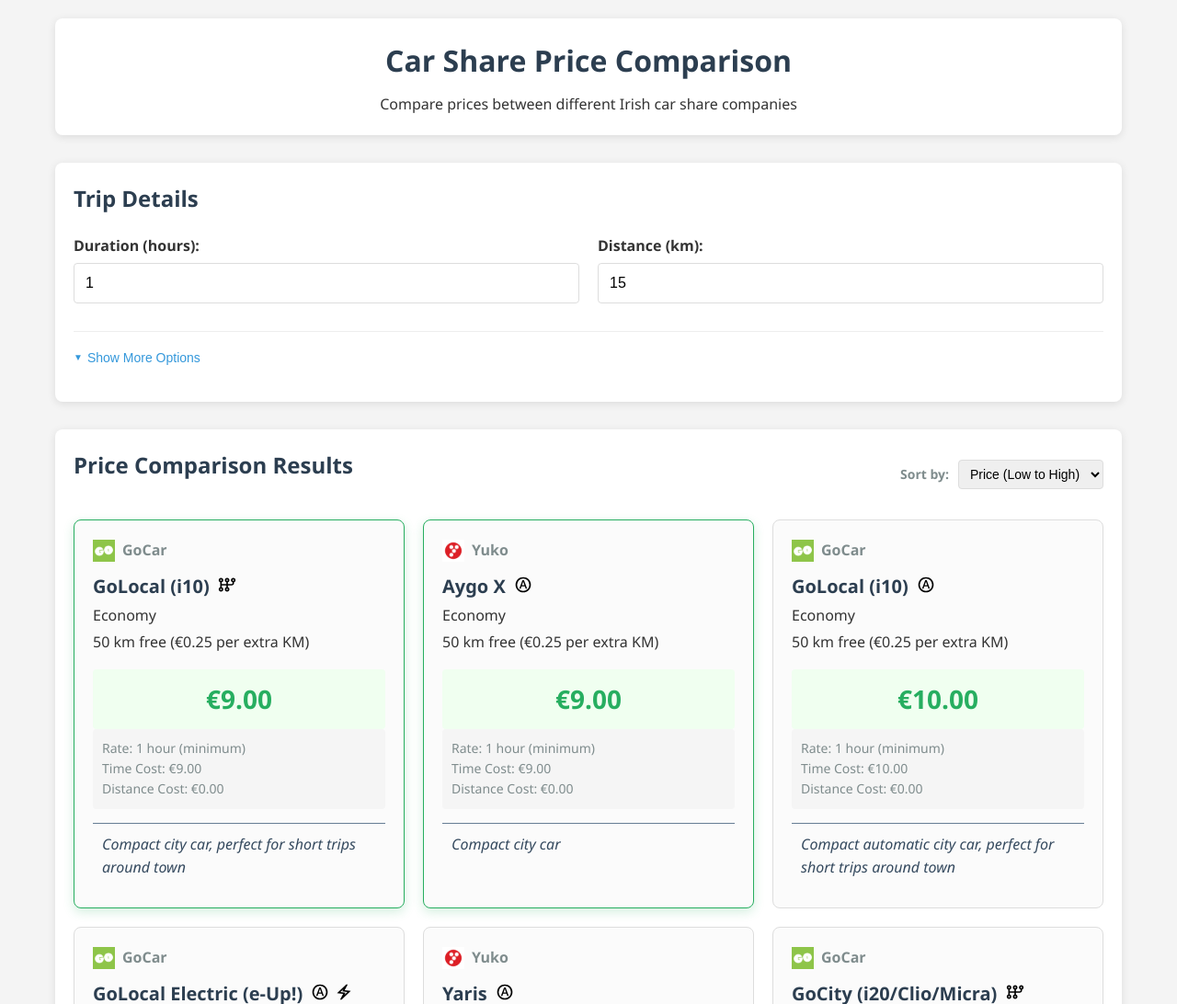
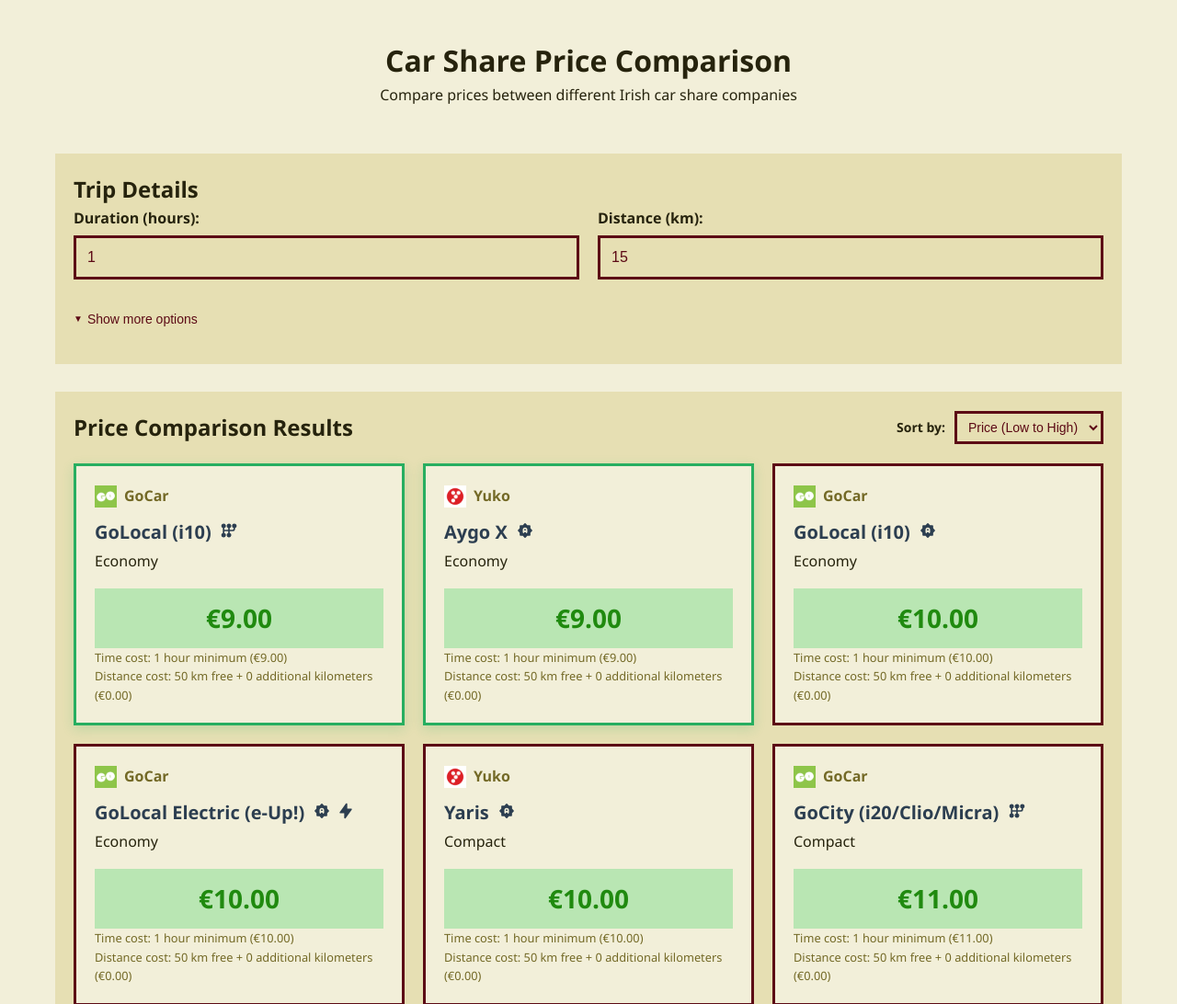
Before and after one commit to eoinobrien/car-share-price-comparison, a website built with webpack: page index.html in a window 1280 px wide. Shown: the top 1092 px of the page at 92% size. Built offline with nearby package versions, Linux system fonts and the light colour scheme.

Commit message:
update styles, remove some redudant code

```diff
--- a/css/styles.css
+++ b/css/styles.css
@@ -1,4 +1,31 @@
 /* General Styles */
+:root {
+    --hue: 52;
+    --tertiary-hue: calc(var(--hue) + 300);
+    --accent-hue:  calc(var(--hue) + 60);
+
+    --primary-color: hsl(var(--hue), 50%, 10%);
+    --pre-primary-color: hsl(var(--hue), 50%, 30%);
+    --secondary-color: hsl(var(--hue), 50%, 90%);
+    --pre-secondary-color: hsl(var(--hue), 50%, 80%);
+    --tertiary-color: hsl(var(--tertiary-hue), 80%, 20%);
+    --tertiary-color-alpha: hsl(var(--tertiary-hue), 80%, 20%, 0.3);
+    --accent-color: hsl(var(--accent-hue), 80%, 30%);
+    --pre-accent-color: hsl(var(--accent-hue), 80%, 50%);
+
+    --border-size: 3px;
+}
+.dark {
+    --primary-color: hsl(var(--hue), 50%, 90%);
+    --pre-primary-color: hsl(var(--hue), 50%, 70%);
+    --secondary-color: hsl(var(--hue), 50%, 10%);
+    --pre-secondary-color: hsl(var(--hue), 50%, 20%);
+    --tertiary-color: hsl(var(--tertiary-hue), 80%, 80%);
+    --tertiary-color-alpha: hsl(var(--tertiary-hue), 80%, 80%, 0.3);
+    --accent-color: hsl(var(--accent-hue), 80%, 70%);
+    --pre-accent-color: hsl(var(--accent-hue), 80%, 50%);
+}
+
 * {
     margin: 0;
     padding: 0;
@@ -6,10 +33,10 @@
 }
 
 body {
-    font-family: 'Segoe UI', Tahoma, Geneva, Verdana, sans-serif;
+    font-family: "Segoe UI", Tahoma, Geneva, Verdana, sans-serif;
     line-height: 1.6;
-    color: #333;
-    background-color: #f4f4f4;
+    background-color: var(--secondary-color);
+    color: var(--primary-color);
     padding: 20px;
 }
 
@@ -17,33 +44,13 @@
     text-align: center;
     margin-bottom: 30px;
     padding: 20px;
-    background-color: #fff;
-    border-radius: 8px;
-    box-shadow: 0 2px 10px rgba(0, 0, 0, 0.1);
-}
-
-h1 {
-    color: #2c3e50;
-    margin-bottom: 10px;
-}
-
-h2 {
-    color: #2c3e50;
-    margin-bottom: 20px;
 }
 
 /* Form Styles */
 .input-section {
-    background-color: #fff;
-    border-radius: 8px;
-    box-shadow: 0 2px 10px rgba(0, 0, 0, 0.1);
+    background-color: var(--pre-secondary-color);
     padding: 20px;
     margin-bottom: 30px;
-}
-
-.form-group {
-    margin-bottom: 15px;
-    position: relative;
 }
 
 .form-group label {
@@ -72,25 +79,26 @@
 
 input[type="number"],
 select {
+    background-color: transparent;
     width: 100%;
     padding: 12px;
-    border: 1px solid #ddd;
-    border-radius: 4px;
+    border: var(--border-size) solid var(--tertiary-color);
+    color: var(--tertiary-color);
     font-size: 16px;
-    transition: border 0.3s, box-shadow 0.3s;
+    transition:
+        border 0.3s,
+        box-shadow 0.3s;
 }
 
 input[type="number"]:focus,
 select:focus {
     outline: none;
-    border-color: #3498db;
-    box-shadow: 0 0 0 3px rgba(52, 152, 219, 0.3);
+    box-shadow: 0 0 0 3px var(--tertiary-color-alpha);
 }
 
 /* Filter checkboxes styles */
 .filter-group {
-    border: 1px solid #ddd;
-    border-radius: 4px;
+    border: var(--border-size) solid var(--tertiary-color);
     padding: 10px 15px;
 }
 
@@ -127,20 +135,19 @@
 }
 
 .checkbox-item:hover label {
-    color: #3498db;
+    color: var(--tertiary-color);
 }
 
 /* Filter controls section */
 .filter-controls {
     margin-top: 15px;
     padding-top: 15px;
-    border-top: 1px solid #eee;
 }
 
 .filter-toggle {
     background: none;
     border: none;
-    color: #3498db;
+    color: var(--tertiary-color);
     cursor: pointer;
     font-weight: 500;
     padding: 5px 0;
@@ -150,11 +157,11 @@
 }
 
 .filter-toggle:hover {
-    color: #2980b9;
+    background: var(--tertiary-color-alpha);
 }
 
 .filter-toggle:before {
-    content: '▼';
+    content: "▼";
     font-size: 10px;
     margin-right: 5px;
     transition: transform 0.3s;
@@ -167,8 +174,8 @@
 .advanced-filters {
     display: flex;
     flex-wrap: wrap;
-    gap: 15px;
-    margin-top: 15px;
+    gap: 1rem;
+    margin-top: 1rem;
     overflow: hidden;
     max-height: 0;
     transition: max-height 0.3s;
@@ -184,31 +191,20 @@
 }
 
 button {
-    background-color: #3498db;
-    color: #fff;
     border: none;
     padding: 12px 20px;
-    border-radius: 4px;
     cursor: pointer;
     font-size: 16px;
     font-weight: 600;
     width: 100%;
-    transition: background-color 0.3s, transform 0.1s;
-}
-
-button:hover {
-    background-color: #bde5ff;
-}
-
-button:active {
-    transform: scale(0.98);
+    transition:
+        background-color 0.3s,
+        transform 0.1s;
 }
 
 /* Results Styles */
 .results-section {
-    background-color: #fff;
-    border-radius: 8px;
-    box-shadow: 0 2px 10px rgba(0, 0, 0, 0.1);
+    background-color: var(--pre-secondary-color);
     padding: 20px;
 }
 
@@ -228,14 +224,13 @@
 .sort-controls label {
     font-size: 14px;
     font-weight: 600;
-    color: #7f8c8d;
+    color: var(--primary-color);
 }
 
 .sort-controls select {
     width: auto;
     padding: 6px 8px;
     font-size: 14px;
-    border-radius: 4px;
 }
 
 .loading-indicator {
@@ -252,15 +247,19 @@
     width: 40px;
     height: 40px;
     margin: 0 auto 15px;
-    border: 4px solid rgba(52, 152, 219, 0.3);
+    border: var(--border-size) solid rgba(52, 152, 219, 0.3);
     border-top: 4px solid #3498db;
     border-radius: 50%;
     animation: spin 1s linear infinite;
 }
 
 @keyframes spin {
-    0% { transform: rotate(0deg); }
-    100% { transform: rotate(360deg); }
+    0% {
+        transform: rotate(0deg);
+    }
+    100% {
+        transform: rotate(360deg);
+    }
 }
 
 .results-grid {
@@ -279,7 +278,6 @@
     background-color: #fff3cd;
     border-left: 4px solid #ffc107;
     color: #856404;
-    border-radius: 0 4px 4px 0;
     font-size: 14px;
 }
 
@@ -289,11 +287,12 @@
 
 /* Car Card Styles */
 .car-card {
-    border: 1px solid #ddd;
-    border-radius: 8px;
+    background: var(--secondary-color);
+    border: var(--border-size) solid var(--tertiary-color);
     padding: 20px;
-    background-color: #fbfbfb;
-    transition: transform 0.2s, box-shadow 0.2s;
+    transition:
+        transform 0.2s,
+        box-shadow 0.2s;
     position: relative;
     overflow: hidden;
 }
@@ -326,7 +325,7 @@
 
 .car-card .company {
     font-weight: 600;
-    color: #7f8c8d;
+    color: var(--pre-primary-color);
     margin-bottom: 10px;
     display: flex;
     align-items: center;
@@ -361,34 +360,30 @@
 }
 
 .car-card .details {
+    font-size: 1rem;
     line-height: 1.8;
 }
 
 .car-card .car-notes {
-    margin-top: 15px;
-    padding: 10px;
     font-style: italic;
-    color: #34495e;
-    border-top: 1px solid #677e95;
+    color: var(--accent-color);
+    font-size: 1rem;
+    font-weight: 500;
 }
 
 .car-card .price {
     font-size: 28px;
     font-weight: 700;
-    color: #27ae60;
+    color: var(--accent-color);
     margin: 15px 0 0;
     padding: 10px;
-    background-color: #f0fff0;
-    border-radius: 4px;
+    background-color: hsl(var(--accent-hue), 50%, 80%);
     text-align: center;
 }
 
 .car-card .breakdown {
-    font-size: 14px;
-    color: #7f8c8d;
-    background-color: #f5f5f5;
-    padding: 10px;
-    border-radius: 4px;
+    font-size: 0.8rem;
+    color: var(--pre-primary-color);
 }
 
 /* No Results Message */
@@ -396,9 +391,7 @@
     grid-column: 1 / -1;
     text-align: center;
     padding: 30px;
-    color: #e74c3c;
-    background-color: #fadbd8;
-    border-radius: 8px;
+    color: var(--tertiary-color);
     font-weight: 600;
 }
 
@@ -407,7 +400,7 @@
     text-align: center;
     margin-top: 30px;
     padding: 20px;
-    color: #7f8c8d;
+    color: var(--primary-color);
 }
 
 /* Responsive Styles */
@@ -428,12 +421,8 @@
 }
 
 @media (max-width: 767px) {
-    .form-group {
-        margin-bottom: 20px;
-    }
-
     .advanced-filters .form-group {
-        flex: 100%;
+        flex: 50%;
     }
 
     .checkbox-group {
--- a/index.html
+++ b/index.html
@@ -35,16 +35,16 @@
 
                 <!-- Advanced filters section (hidden initially) -->
                 <div class="filter-controls">
-                    <button type="button" id="filter-toggle" class="filter-toggle">Show More Options</button>
+                    <button type="button" id="filter-toggle" class="filter-toggle">Show more options</button>
 
                     <div id="advanced-filters" class="advanced-filters">
                         <div class="form-group">
                             <fieldset class="filter-group">
-                                <legend>Car Type:</legend>
+                                <legend>Car Type</legend>
                                 <div class="checkbox-group" id="car-type">
                                     <div class="checkbox-item">
                                         <input type="checkbox" id="car-type-all" name="car-type" value="all" checked>
-                                        <label for="car-type-all">All Cars</label>
+                                        <label for="car-type-all">All cars</label>
                                     </div>
                                     <div class="checkbox-item">
                                         <input type="checkbox" id="car-type-economy" name="car-type" value="economy">
@@ -72,7 +72,7 @@
 
                         <div class="form-group">
                             <fieldset class="filter-group">
-                                <legend>Transmission:</legend>
+                                <legend>Transmission</legend>
                                 <div class="checkbox-group" id="transmission">
                                     <div class="checkbox-item">
                                         <input type="checkbox" id="transmission-all" name="transmission" value="all"
@@ -95,7 +95,7 @@
 
                         <div class="form-group">
                             <fieldset class="filter-group">
-                                <legend>Fuel Type:</legend>
+                                <legend>Fuel Type</legend>
                                 <div class="checkbox-group" id="fuel-type">
                                     <div class="checkbox-item">
                                         <input type="checkbox" id="fuel-type-all" name="fuel-type" value="all"
--- a/js/app.ts
+++ b/js/app.ts
@@ -119,8 +119,8 @@
     this.classList.toggle("expanded");
     advancedFilters.classList.toggle("show");
     this.textContent = advancedFilters.classList.contains("show")
-      ? "Hide Options"
-      : "Show More Options";
+      ? "Hide options"
+      : "Show more options";
   });
 
   // Initialize sort functionality
@@ -244,7 +244,7 @@
     // Apply fuel-type filter (if 'all' is selected, don't filter)
     if (!selectedFuelTypes.includes("all")) {
       filteredCars = filteredCars.filter((car) =>
-        selectedFuelTypes.includes(car.transmission)
+        selectedFuelTypes.includes(car.fuelType)
       );
     }
 
@@ -346,6 +346,7 @@
       timeCost,
       distanceCost,
       totalPrice,
+      paidKm,
       freeKm,
       pricePerExtraKm,
       pricingTier,
@@ -379,120 +380,34 @@
                 <div class="company-logo"><img src="images/${company.id}.png" role="presentation" /></div>
                 ${company.name}
             </div>
-            <h3 class="car-name">
+            <h1 class="car-name">
                 ${car.name}
                 <span class="icons">
                     ${
                         car.transmission == "manual"
-                        ? "<svg xmlns='http://www.w3.org/2000/svg' viewBox='0 -960 960 960'><title>Manual transmission</title><path d='M160-120q-50 0-85-35t-35-85q0-39 22.5-70t57.5-43v-254q-35-12-57.5-43T40-720q0-50 35-85t85-35 85 35 35 85q0 39-22.5 70T200-607v87h240v-87q-35-12-57.5-43T360-720q0-50 35-85t85-35 85 35 35 85q0 39-22.5 70T520-607v87h200q17 0 28.5-11.5T760-560v-47q-35-12-57.5-43T680-720q0-50 35-85t85-35 85 35 35 85q0 39-22.5 70T840-607v47q0 50-35 85t-85 35H520v87q35 12 57.5 43t22.5 70q0 50-35 85t-85 35-85-35-35-85q0-39 22.5-70t57.5-43v-87H200v87q35 12 57.5 43t22.5 70q0 50-35 85t-85 35m0-80q17 0 28.5-11.5T200-240t-11.5-28.5T160-280t-28.5 11.5T120-240t11.5 28.5T160-200m0-480q17 0 28.5-11.5T200-720t-11.5-28.5T160-760t-28.5 11.5T120-720t11.5 28.5T160-680m320 480q17 0 28.5-11.5T520-240t-11.5-28.5T480-280t-28.5 11.5T440-240t11.5 28.5T480-200m0-480q17 0 28.5-11.5T520-720t-11.5-28.5T480-760t-28.5 11.5T440-720t11.5 28.5T480-680m320 0q17 0 28.5-11.5T840-720t-11.5-28.5T800-760t-28.5 11.5T760-720t11.5 28.5T800-680m0-40'/></svg>"
-                        : "<svg xmlns='http://www.w3.org/2000/svg' viewBox='0 -960 960 960'><title>Automatic transmission</title><path d='M276-280h76l40-112h176l40 112h76L520-720h-80zm138-176 64-182h4l64 182zm66 376q-83 0-156-31.5T197-197t-85.5-127T80-480t31.5-156T197-763t127-85.5T480-880t156 31.5T763-763t85.5 127T880-480t-31.5 156T763-197t-127 85.5T480-80m0-80q133 0 226.5-93.5T800-480t-93.5-226.5T480-800t-226.5 93.5T160-480t93.5 226.5T480-160'/></svg>"
+                        ? "<svg  xmlns='http://www.w3.org/2000/svg'  width='24'  height='24'  viewBox='0 0 24 24'  fill='currentColor'><title>Manual transmission</title><path stroke='none' d='M0 0h24v24H0z' fill='none'/><path d='M19 3a3 3 0 0 1 1 5.829v1.171a3 3 0 0 1 -3 3h-4v2.171a3.001 3.001 0 1 1 -4 2.829l.005 -.176a3 3 0 0 1 1.995 -2.654v-2.17h-5v2.171a3.001 3.001 0 1 1 -4 2.829l.005 -.176a3 3 0 0 1 1.995 -2.654v-6.341a3 3 0 0 1 -2 -2.829l.005 -.176a3 3 0 1 1 3.996 3.005l-.001 2.171h5v-2.17a3 3 0 0 1 -2 -2.83l.005 -.176a3 3 0 1 1 3.996 3.005l-.001 2.171h4a1 1 0 0 0 1 -1v-1.17a3 3 0 0 1 -2 -2.83l.005 -.176a3 3 0 0 1 2.995 -2.824' /></svg>"
+                        : "<svg  xmlns='http://www.w3.org/2000/svg'  width='24'  height='24'  viewBox='0 0 24 24'  fill='currentColor'><title>Automatic transmission</title><path stroke='none' d='M0 0h24v24H0z' fill='none'/><path d='M12.707 2.793l2.208 2.207h3.085a1 1 0 0 1 .993 .883l.007 .117v3.085l2.207 2.208a1 1 0 0 1 .083 1.32l-.083 .094l-2.207 2.207v3.086a1 1 0 0 1 -.883 .993l-.117 .007h-3.086l-2.207 2.207a1 1 0 0 1 -1.32 .083l-.094 -.083l-2.208 -2.207h-3.085a1 1 0 0 1 -.993 -.883l-.007 -.117v-3.085l-2.207 -2.208a1 1 0 0 1 -.083 -1.32l.083 -.094l2.207 -2.209v-3.084a1 1 0 0 1 .883 -.993l.117 -.007h3.084l2.209 -2.207a1 1 0 0 1 1.414 0m-.707 5.207a3 3 0 0 0 -3 3v3.5a1 1 0 0 0 2 0v-.5h2v.5a1 1 0 0 0 .883 .993l.117 .007a1 1 0 0 0 1 -1v-3.5a3 3 0 0 0 -3 -3m0 2a1 1 0 0 1 1 1v1h-2v-1a1 1 0 0 1 .883 -.993z' /></svg>"
                     }
                     ${
                         car.fuelType == "electric"
-                        ? "<svg xmlns='http://www.w3.org/2000/svg' viewBox='0 -960 960 960'><title>Electric car</title><path d='m280-80 160-300-320-40 480-460h80L520-580l320 40L360-80zm222-247 161-154-269-34 63-117-160 154 268 33zm-22-153'/></svg>"
+                        ? "<svg  xmlns='http://www.w3.org/2000/svg'  width='24'  height='24'  viewBox='0 0 24 24'  fill='currentColor'><title>Electric transmission</title><path stroke='none' d='M0 0h24v24H0z' fill='none'/><path d='M13 2l.018 .001l.016 .001l.083 .005l.011 .002h.011l.038 .009l.052 .008l.016 .006l.011 .001l.029 .011l.052 .014l.019 .009l.015 .004l.028 .014l.04 .017l.021 .012l.022 .01l.023 .015l.031 .017l.034 .024l.018 .011l.013 .012l.024 .017l.038 .034l.022 .017l.008 .01l.014 .012l.036 .041l.026 .027l.006 .009c.12 .147 .196 .322 .218 .513l.001 .012l.002 .041l.004 .064v6h5a1 1 0 0 1 .868 1.497l-.06 .091l-8 11c-.568 .783 -1.808 .38 -1.808 -.588v-6h-5a1 1 0 0 1 -.868 -1.497l.06 -.091l8 -11l.01 -.013l.018 -.024l.033 -.038l.018 -.022l.009 -.008l.013 -.014l.04 -.036l.028 -.026l.008 -.006a1 1 0 0 1 .402 -.199l.011 -.001l.027 -.005l.074 -.013l.011 -.001l.041 -.002z' /></svg>"
                         : ""
                     }
                 </span>
-            </h3>
+            </h1>
+           <!-- ${car.notes ? `<h2 class="car-notes">${car.notes}</h2>` : ""} --->
             <div class="details">
                 <div>${CarShareCalculator.capitalizeFirstLetter(car.type)}</div>
-                <div>${freeKmMessage} free (${formatCurrency(pricePerExtraKm)} per extra KM)</div>
             </div>
             <div class="price">${formatCurrency(totalPrice)}</div>
             <div class="breakdown">
-                <div>Rate: ${pricingTier}</div>
-                <div>Time Cost: ${formatCurrency(timeCost)}</div>
-                <div>Distance Cost: ${formatCurrency(distanceCost)}</div>
+                <div>Time cost: ${pricingTier} (${formatCurrency(timeCost)})</div>
+                <div>Distance cost: ${freeKmMessage} free + ${paidKm} additional kilometers (${formatCurrency(distanceCost)})</div>
             </div>
-            ${car.notes ? `<div class="car-notes">${car.notes}</div>` : ""}
         `;
 
     // Add card to results container
     resultsContainer.appendChild(cardElement);
-  }
-
-  /**
-   * Save comparison to localStorage
-   */
-  function saveComparison(carId: string, price: number): void {
-    // Get existing saved comparisons or initialize empty array
-    let savedComparisons = JSON.parse(
-      localStorage.getItem("savedComparisons") || "[]"
-    );
-
-    // Check if already saved
-    const existingIndex = savedComparisons.findIndex(
-      (item: any) => item.carId === carId
-    );
-
-    if (existingIndex >= 0) {
-      // Already saved - update with new price
-      savedComparisons[existingIndex] = {
-        carId,
-        price: parseFloat(price.toString()),
-        duration: parseFloat(durationInput.value),
-        kilometers: parseFloat(kilometersInput.value),
-        timestamp: new Date().toISOString(),
-      };
-      alert("Comparison updated!");
-    } else {
-      // Add new saved comparison
-      savedComparisons.push({
-        carId,
-        price: parseFloat(price.toString()),
-        duration: parseFloat(durationInput.value),
-        kilometers: parseFloat(kilometersInput.value),
-        timestamp: new Date().toISOString(),
-      });
-      alert("Comparison saved!");
-    }
-
-    // Save back to localStorage (maximum 10 saved comparisons)
-    if (savedComparisons.length > 10) {
-      savedComparisons = savedComparisons.slice(-10);
-    }
-    localStorage.setItem("savedComparisons", JSON.stringify(savedComparisons));
-  }
-
-  /**
-   * Share comparison by generating URL with parameters
-   */
-  function shareComparison(carId: string): void {
-    const duration = parseFloat(durationInput.value);
-    const kilometers = parseFloat(kilometersInput.value);
-    const selectedCarTypes = getSelectedCheckboxValues(carTypeCheckboxes);
-    const selectedTransmissions = getSelectedCheckboxValues(
-      transmissionCheckboxes
-    );
-    const selectedFuelType = getSelectedCheckboxValues(
-      transmissionCheckboxes
-    );
-
-    // Generate URL with parameters
-    const baseUrl = window.location.href.split("?")[0];
-    const url = new URL(baseUrl);
-    url.searchParams.set("duration", duration.toString());
-    url.searchParams.set("km", kilometers.toString());
-    url.searchParams.set("carId", carId);
-
-    if (!selectedCarTypes.includes("all")) {
-      url.searchParams.set("carType", selectedCarTypes.join(","));
-    }
-
-    if (!selectedTransmissions.includes("all")) {
-      url.searchParams.set("transmission", selectedTransmissions.join(","));
-    }
-
-    // Copy to clipboard
-    navigator.clipboard
-      .writeText(url.toString())
-      .then(() => {
-        alert("Link copied to clipboard! Share it to show this comparison.");
-      })
-      .catch((err) => {
-        console.error("Failed to copy to clipboard:", err);
-        alert("URL for sharing: " + url.toString());
-      });
   }
 
   /**
--- a/js/carShareCalculator.ts
+++ b/js/carShareCalculator.ts
@@ -37,8 +37,10 @@
         : company.defaultPricePerExtraKm;
 
     // Calculate distance-based cost
+
+    const paidKm = kilometers > freeKm ? (kilometers - freeKm) : 0;
     const distanceCost =
-      kilometers > freeKm ? (kilometers - freeKm) * pricePerExtraKm : 0;
+      paidKm ? paidKm * pricePerExtraKm : 0;
 
     // Calculate total price
     const totalPrice = timeBreakdown.cost + distanceCost;
@@ -48,6 +50,7 @@
       distanceCost,
       totalPrice,
       freeKm,
+      paidKm,
       pricePerExtraKm,
       pricingTier: timeBreakdown.tier,
     };
@@ -76,7 +79,7 @@
         hours: 1,
         quarterHours: 0,
         cost: car.pricing.hour,
-        tier: "1 hour (minimum)",
+        tier: "1 hour minimum",
       };
     }
 
--- a/js/types.ts
+++ b/js/types.ts
@@ -44,6 +44,7 @@
   timeCost: number;
   distanceCost: number;
   totalPrice: number;
+  paidKm: number;
   freeKm: number;
   pricePerExtraKm: number;
   pricingTier: string;
```
